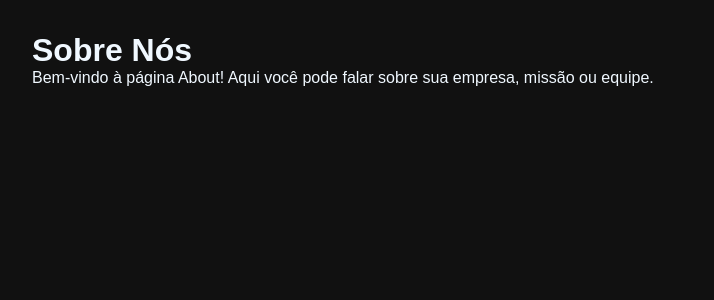
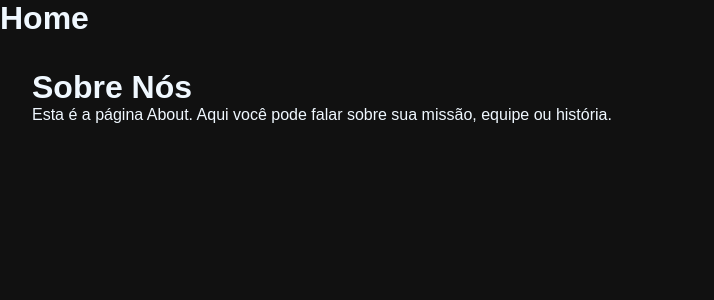
Before and after one commit to Baku-Stark/DevMatch, a React (Vite) app in the folder frontend/: page /about in a window 1280 px wide. Shown: the top 300 px of the page, without its empty margins (0-714 px from the left). Built offline with nearby package versions, Linux system fonts and the light colour scheme.

Commit message:
feat: Custom hook to update the document title

```diff
--- /dev/null
+++ b/frontend/hooks/useDocumentTitle.ts
@@ -0,0 +1,16 @@
+import { useEffect } from 'react';
+
+/**
+ * # Custom hook to dynamically update the document title.
+ *
+ * This hook sets the browser tab title whenever the component using it is mounted
+ * or when the provided title changes. It prefixes the title with "DevMatch |" to
+ * maintain consistent branding across pages.
+ *
+ * @param title - **(string)** The specific page title to append after the brand prefix.
+ */
+export function useDocumentTitle(title: string) {
+  useEffect(() => {
+    document.title = `DevMatch | ${title}`;
+  }, [title]);
+}
--- a/frontend/index.html
+++ b/frontend/index.html
@@ -4,7 +4,7 @@
     <meta charset="UTF-8" />
     <link rel="icon" type="image/svg+xml" href="/vite.svg" />
     <meta name="viewport" content="width=device-width, initial-scale=1.0" />
-    <title>DevMatch - Social</title>
+    <title>DevMatch Project</title>
   </head>
   <body>
     <div id="root"></div>
--- a/frontend/package.json
+++ b/frontend/package.json
@@ -13,6 +13,7 @@
     "react": "^19.1.1",
     "react-dom": "^19.1.1",
     "react-helmet": "^6.1.0",
+    "react-helmet-async": "^2.0.5",
     "react-router-dom": "^7.8.2"
   },
   "devDependencies": {
--- a/frontend/pages/About.tsx
+++ b/frontend/pages/About.tsx
@@ -1,16 +1,12 @@
-import { Helmet } from 'react-helmet';
+import { useDocumentTitle } from '../hooks/useDocumentTitle';
 
 export default function About() {
+  useDocumentTitle('About Us');
+
   return (
-    <>
-      <Helmet>
-        <title>DevMatch - About</title>
-      </Helmet>
-
-      <div style={{ padding: '2rem' }}>
-        <h1>Sobre Nós</h1>
-        <p>Bem-vindo à página About! Aqui você pode falar sobre sua empresa, missão ou equipe.</p>
-      </div>
-    </>
+    <div style={{ padding: '2rem' }}>
+      <h1>Sobre Nós</h1>
+      <p>Esta é a página About. Aqui você pode falar sobre sua missão, equipe ou história.</p>
+    </div>
   );
 }
--- a/frontend/src/App.tsx
+++ b/frontend/src/App.tsx
@@ -1,8 +1,13 @@
 import AppRoutes from "../routes/AppRoutes"
+import { useDocumentTitle } from "../hooks/useDocumentTitle"
 
 function App() {
+  useDocumentTitle('Home');
+
   return (
     <>
+      <h1>Home</h1>
+
       <AppRoutes/>
     </>
   )
```
Also changed, not shown: 1 other file (tests, documents, lock files or other folders).
